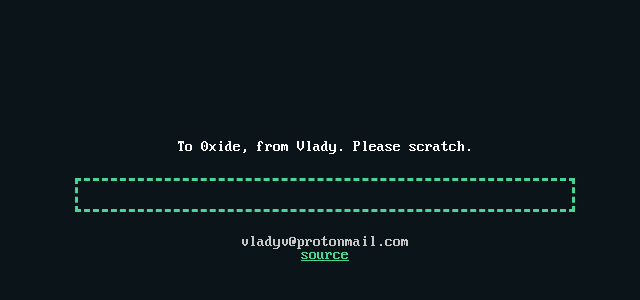
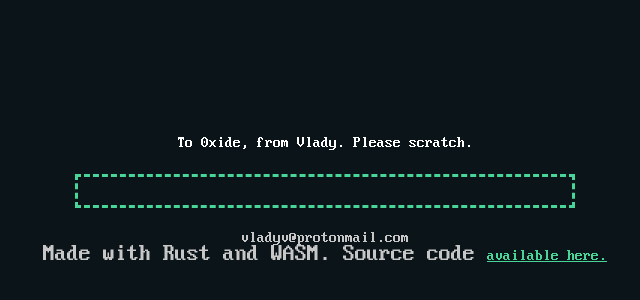
Before and after one commit to vladinator1000/ox, a website: page static/index.html in a window 1280 px wide. Shown: the part 214-514 px from the top of the page, without its empty margins (315-955 px from the left). Drawn offline with Linux system fonts and the light colour scheme; files that its build step writes are made by us from their sources; files whose address does not match are found by name.

Commit message:
update footnote

```diff
--- a/static/index.html
+++ b/static/index.html
@@ -85,7 +85,9 @@
       <span class="greeting no-user-select">To 0xide, from Vlady. Please scratch.</span>
       <p id="card" class="no-user-select"></p>
       <span class="hint">vladyv@protonmail.com</span>
-      <a class="hint no-user-select" href="https://github.com/vladinator1000/ox" target="_blank">source</a>
+      <span>
+        Made with Rust and WASM. Source code <a class="hint no-user-select" href="https://github.com/vladinator1000/ox" target="_blank">available here.</a>
+      </span>
     </div>
     <script src="index.js"></script>
   </body>
```
